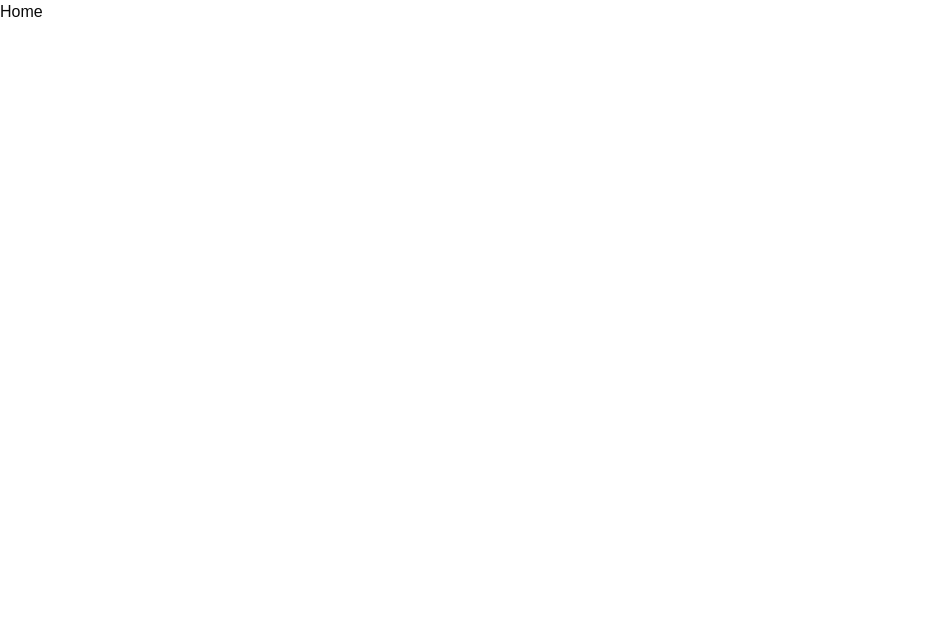
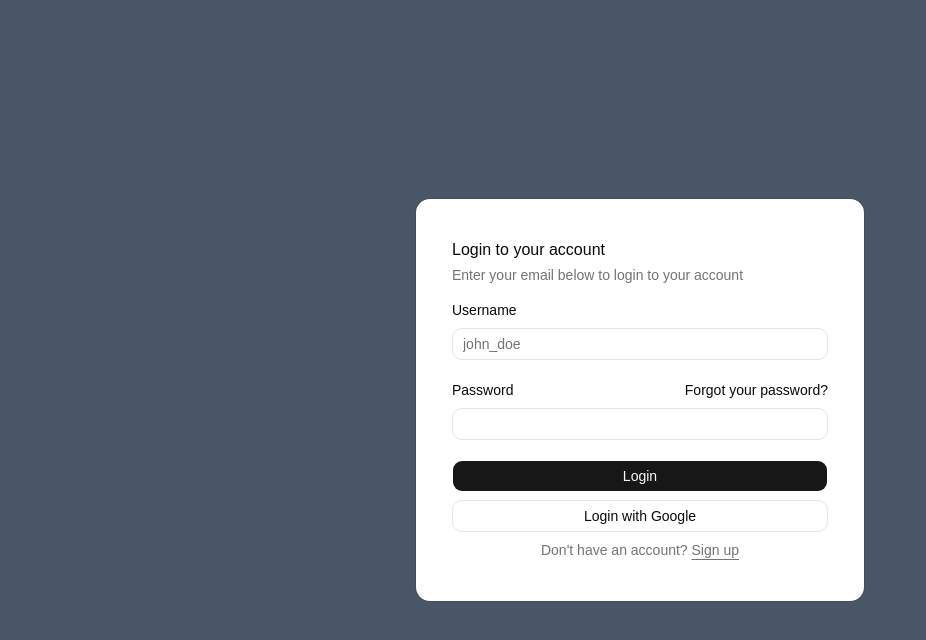
Before and after one commit to paulotruly/react_shadcn, a React (Vite) app: page / in a window 1280 px wide. Shown: the top 640 px of the page, without its empty margins (0-926 px from the left). Built offline with nearby package versions, Linux system fonts and the light colour scheme.

Commit message:
mexendocss

```diff
--- a/src/components/login-form.tsx
+++ b/src/components/login-form.tsx
@@ -67,9 +67,8 @@ export function LoginForm({
 
   return (
 
-
-    <div className={cn("flex flex-col gap-6", className)} {...props}>
-      <Card>
+    <div className={cn("flex flex-col justify-center items-center gap-6 bg-gray-600 min-h-screen", className)} {...props}>
+      <Card className="w-full max-w-md px-5 py-10">
         <CardHeader>
           <CardTitle>Login to your account</CardTitle>
           <CardDescription>
--- a/src/router.ts
+++ b/src/router.ts
@@ -8,7 +8,7 @@ const rootRoute = createRootRoute()
 const indexRoute = createRoute({
     getParentRoute: () => rootRoute,
     path: '/',
-    component: Home,
+    component: Login,
 })
 
 const loginRoute = createRoute({
```
